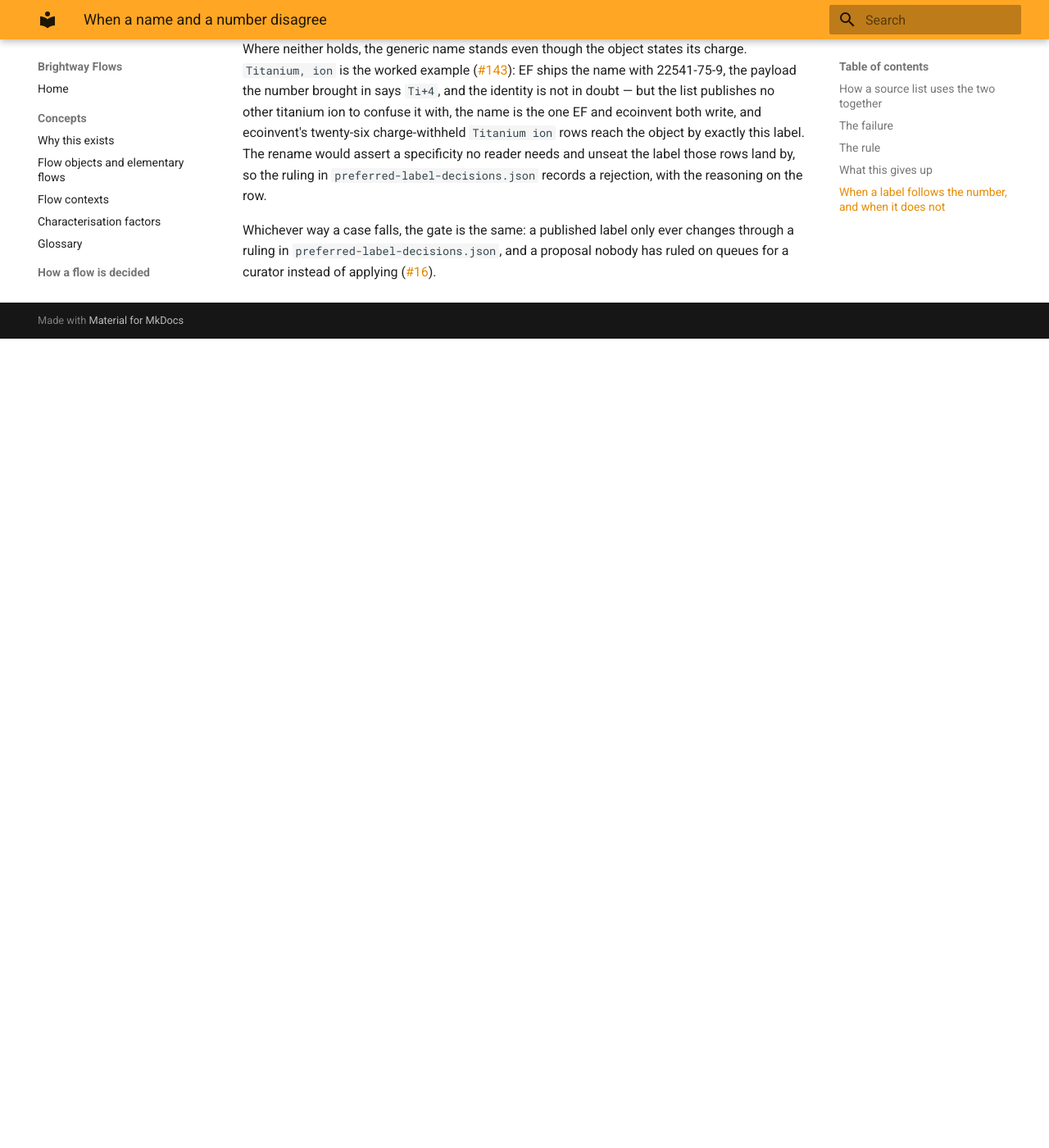
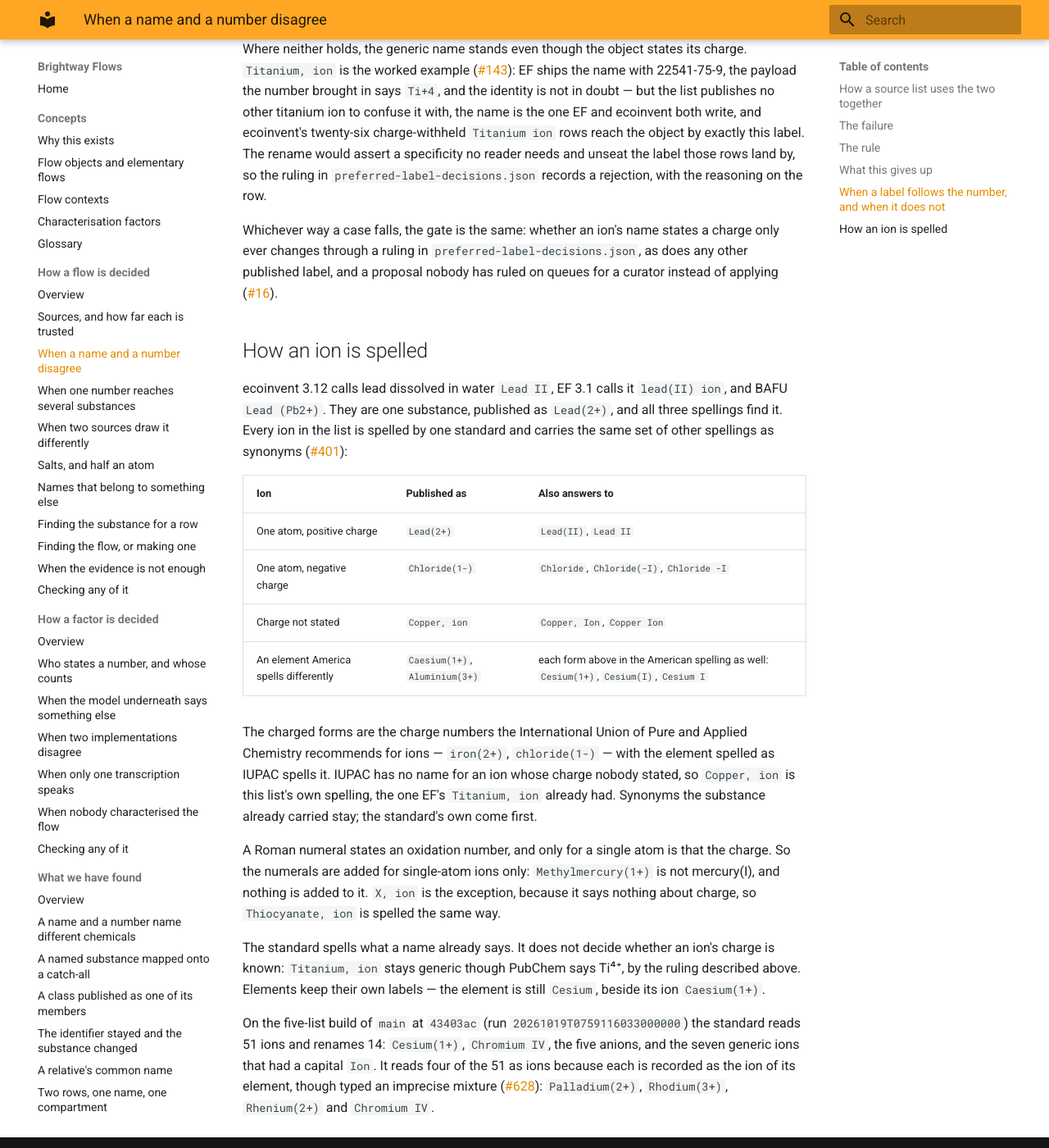
Before and after one commit to brightway-labs/brightway-flows, an MkDocs documentation site: the page built from docs/deciding/identity.md, in a window 1280 px wide and 1400 px high, scrolled down 3048 px. Shown: the whole window at 82% size. Built offline with MkDocs 1.6.1 and Material for MkDocs 9.7.7, drawn with Linux system fonts in a browser that asks for light colours; before the commit the page ends 3461 px from its top, so only the background shows below that.

Commit message:
State the ion naming standard in the docs and as #401's expectations

```diff
--- a/docs/deciding/identity.md
+++ b/docs/deciding/identity.md
@@ -128,7 +128,49 @@
 `preferred-label-decisions.json` records a rejection, with the reasoning on
 the row.
 
-Whichever way a case falls, the gate is the same: a published label only ever
-changes through a ruling in `preferred-label-decisions.json`, and a proposal
-nobody has ruled on queues for a curator instead of applying
+Whichever way a case falls, the gate is the same: whether an ion's name states
+a charge only ever changes through a ruling in `preferred-label-decisions.json`,
+as does any other published label, and a proposal nobody has ruled on queues for
+a curator instead of applying
 ([#16](https://github.com/brightway-labs/brightway-flows/issues/16)).
+
+## How an ion is spelled
+
+ecoinvent 3.12 calls lead dissolved in water `Lead II`, EF 3.1 calls it
+`lead(II) ion`, and BAFU `Lead (Pb2+)`. They are one substance, published as
+`Lead(2+)`, and all three spellings find it. Every ion in the list is spelled by
+one standard and carries the same set of other spellings as synonyms
+([#401](https://github.com/brightway-labs/brightway-flows/issues/401)):
+
+| Ion | Published as | Also answers to |
+|---|---|---|
+| One atom, positive charge | `Lead(2+)` | `Lead(II)`, `Lead II` |
+| One atom, negative charge | `Chloride(1-)` | `Chloride`, `Chloride(-I)`, `Chloride -I` |
+| Charge not stated | `Copper, ion` | `Copper, Ion`, `Copper Ion` |
+| An element America spells differently | `Caesium(1+)`, `Aluminium(3+)` | each form above in the American spelling as well: `Cesium(1+)`, `Cesium(I)`, `Cesium I` |
+
+The charged forms are the charge numbers the International Union of Pure and
+Applied Chemistry recommends for ions — `iron(2+)`, `chloride(1-)` — with the
+element spelled as IUPAC spells it. IUPAC has no name for an ion whose charge
+nobody stated, so `Copper, ion` is this list's own spelling, the one EF's
+`Titanium, ion` already had. Synonyms the substance already carried stay; the
+standard's own come first.
+
+A Roman numeral states an oxidation number, and only for a single atom is that
+the charge. So the numerals are added for single-atom ions only:
+`Methylmercury(1+)` is not mercury(I), and nothing is added to it. `X, ion` is
+the exception, because it says nothing about charge, so
+`Thiocyanate, ion` is spelled the same way.
+
+The standard spells what a name already says. It does not decide whether an
+ion's charge is known: `Titanium, ion` stays generic though PubChem says Ti⁴⁺,
+by the ruling described above. Elements keep their own labels — the element is
+still `Cesium`, beside its ion `Caesium(1+)`.
+
+On the five-list build of `main` at `43403ac` (run
+`20261019T0759116033000000`) the standard reads 51 ions and renames 14:
+`Cesium(1+)`, `Chromium IV`, the five anions, and the seven generic ions that
+had a capital `Ion`. It reads four of the 51 as ions because each is recorded
+as the ion of its element, though typed an imprecise mixture
+([#628](https://github.com/brightway-labs/brightway-flows/issues/628)):
+`Palladium(2+)`, `Rhodium(3+)`, `Rhenium(2+)` and `Chromium IV`.
--- a/docs/reference/conventions.md
+++ b/docs/reference/conventions.md
@@ -327,6 +327,16 @@
 tell a curator which evidence settles the question, so that the answer written
 into `preferred-label-decisions.json` or `ef-3.1-manual-fixes.json` is the same
 answer next time somebody asks.
+
+**An ion is the one family where the grammar is coded**, because for ions it is
+a grammar a string can be asked about: an element, a charge or none, a sign.
+`domain/ion_names.py` spells every ion by IUPAC's charge numbers and IUPAC's
+element spellings (`Lead(2+)`, `Chloride(1-)`, `Caesium(1+)`), spells an ion of
+unstated charge `X, ion`, and publishes the other spellings — the Stock numeral,
+the bare anion name, `X, Ion`, the American element — as synonyms;
+`pipeline/ion_names.py` applies it last of the substance-name writers, and to
+what the merge mints (#401). It decides spelling only. Whether a name states a
+charge stays a ruling (#143).
 
 **A ruling names a collision, and naming the wrong one is silent.** Seven
 rulings in `elementary-flow-collision-decisions.json` named the compartment
--- a/docs/reference/harmonisation-steps.md
+++ b/docs/reference/harmonisation-steps.md
@@ -421,7 +421,8 @@
 | 11 | Send the substance's chemistry to its flows | that both layers publish the same chemistry | `layer_writes` |
 | 12 | Withdraw chemistry from flows that are not one substance | which flows may state no formula at all | `withdraw_single_substance_properties` |
 | 13 | Send an element's name to its flows | that `nitrogen` publishes as `Nitrogen` | `element_pref_labels` |
-| 14 | Send the substance's name to its flows | that a flow is called what its substance is called | `substance_label_v1`, and the `substance-label-conflict` queue |
+| 14 | Spell every ion one way | that lead(2+) is `Lead(2+)` and also answers to `Lead II` and `Lead(II)` — see [how an ion is spelled](../deciding/identity.md#how-an-ion-is-spelled) | `ion_naming_standard` |
+| 15 | Send the substance's name to its flows | that a flow is called what its substance is called | `substance_label_v1`, and the `substance-label-conflict` queue |
 
 A pass that writes to a flow writes through the same change log the steps do.
 So a change in a flow's history with no step behind it is one of these, and
```
Also changed, not shown: other parts of docs/reference/harmonisation-steps.md (+1 -1 lines), AGENTS.md (+3 -1 lines), 1 other file.
